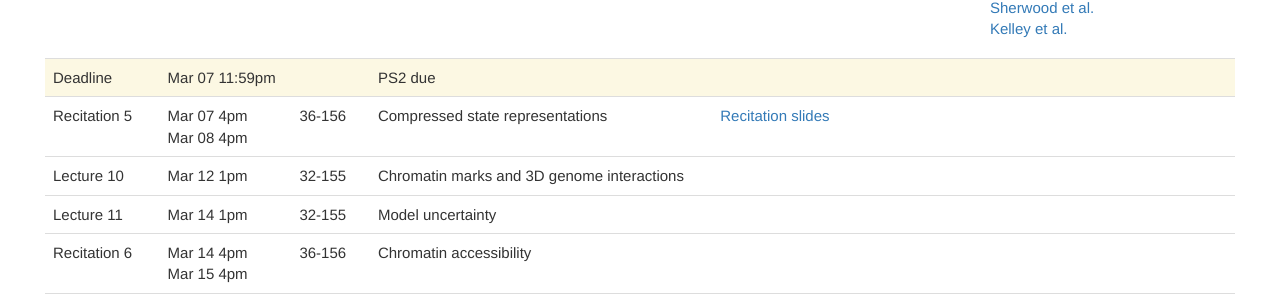
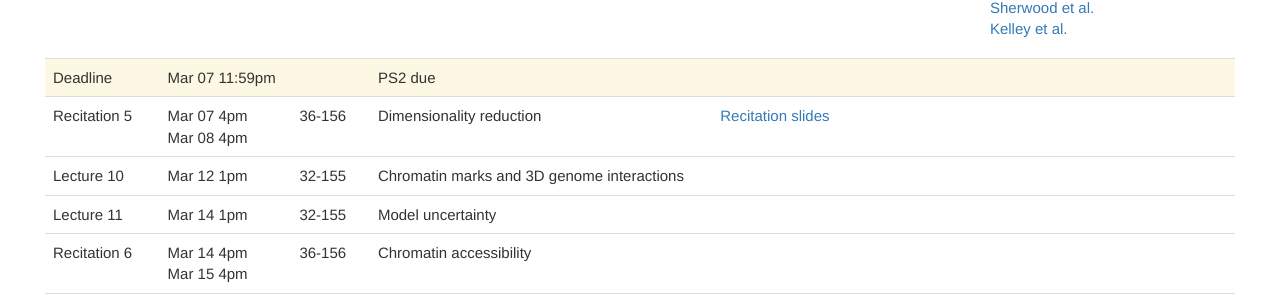
Before and after one commit to mit6874/mit6874.github.io, a Jekyll site: the page built from index.html, in a window 1280 px wide and 900 px high, scrolled down 1931 px. Shown: the part 153-453 px from the top of the window. Built offline with Jekyll 4.4.1, drawn with Linux system fonts in a browser that asks for light colours; nearby versions of some CDN libraries.

Commit message:
Update index.html

```diff
--- a/index.html
+++ b/index.html
@@ -271,7 +271,7 @@ layout: default
             <td>Recitation 5</td>
             <td>Mar 07 4pm<br />Mar 08 4pm</td>
             <td>36-156</td>
-            <td>Compressed state representations</td>
+            <td>Dimensionality reduction</td>
             <td>
 		 <ul>
 		    <li><a href="../assets/recitations/recitation5-2019.pdf">Recitation slides</a></li>
```
